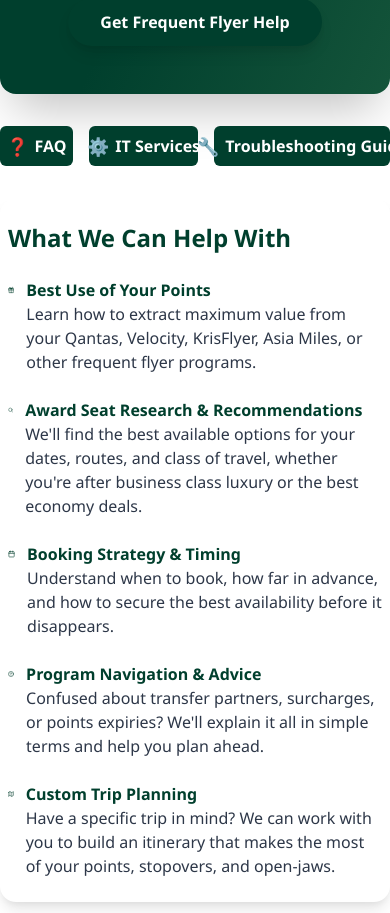
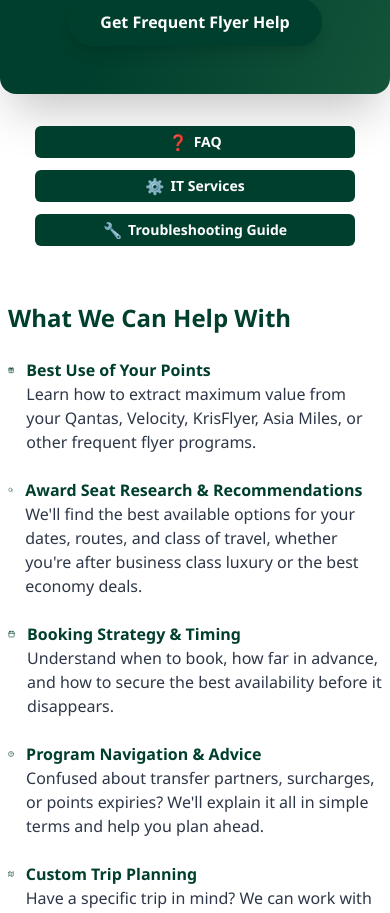
Before and after one commit to Neesonn/luckylogicit, a Next.js app: page /travel-assistance in a window 390 px wide. Shown: the part 880-1793 px from the top of the page. Built offline with nearby package versions, Linux system fonts and the light colour scheme.

Commit message:
fix(travel-assistance): update mobile nav buttons to be smaller and centered for better UX (merge to main)

```diff
--- a/app/travel-assistance/page.tsx
+++ b/app/travel-assistance/page.tsx
@@ -121,7 +121,7 @@ export default function FrequentFlyerHelpPage() {
         </VStack>
       </Box>
       {/* Navigation Buttons for FAQ, IT Services, Troubleshooting Guide */}
-      <HStack justify="center" spacing={4} mb={8}>
+      <HStack justify="center" spacing={4} mb={8} display={{ base: 'none', md: 'flex' }}>
         <Button as={NextLink} href="/faq" bg="#003f2d" color="white" _hover={{ bg: '#14543a' }} variant="solid" size="md">
           <span style={{ marginRight: 6, fontSize: '1.1em', lineHeight: 1, color: '#e53e3e' }}>❓</span>
           FAQ
@@ -135,6 +135,20 @@ export default function FrequentFlyerHelpPage() {
           Troubleshooting Guide
         </Button>
       </HStack>
+      <VStack display={{ base: 'flex', md: 'none' }} spacing={3} mb={8} width="100%" align="center">
+        <Button as={NextLink} href="/faq" size="sm" maxW="320px" width="100%" bg="#003f2d" color="white" _hover={{ bg: '#14543a' }} variant="solid">
+          <span style={{ marginRight: 6, fontSize: '1.1em', lineHeight: 1, color: '#e53e3e' }}>❓</span>
+          FAQ
+        </Button>
+        <Button as={NextLink} href="/services" size="sm" maxW="320px" width="100%" bg="#003f2d" color="white" _hover={{ bg: '#14543a' }} variant="solid">
+          <span style={{ marginRight: 6, fontSize: '1.1em', lineHeight: 1 }}>⚙️</span>
+          IT Services
+        </Button>
+        <Button as={NextLink} href="/troubleshoot" size="sm" maxW="320px" width="100%" bg="#003f2d" color="white" _hover={{ bg: '#14543a' }} variant="solid">
+          <span style={{ marginRight: 6, fontSize: '1.1em', lineHeight: 1 }}>🔧</span>
+          Troubleshooting Guide
+        </Button>
+      </VStack>
       {/* What We Can Help With */}
       <Box bg="white" borderRadius="2xl" boxShadow="lg" maxW="5xl" mx="auto" mb={{ base: 6, md: 10 }} px={{ base: 2, md: 10 }} py={{ base: 6, md: 14 }}>
         <Heading as="h2" size="lg" mb={6} color="#003f2d">
```
